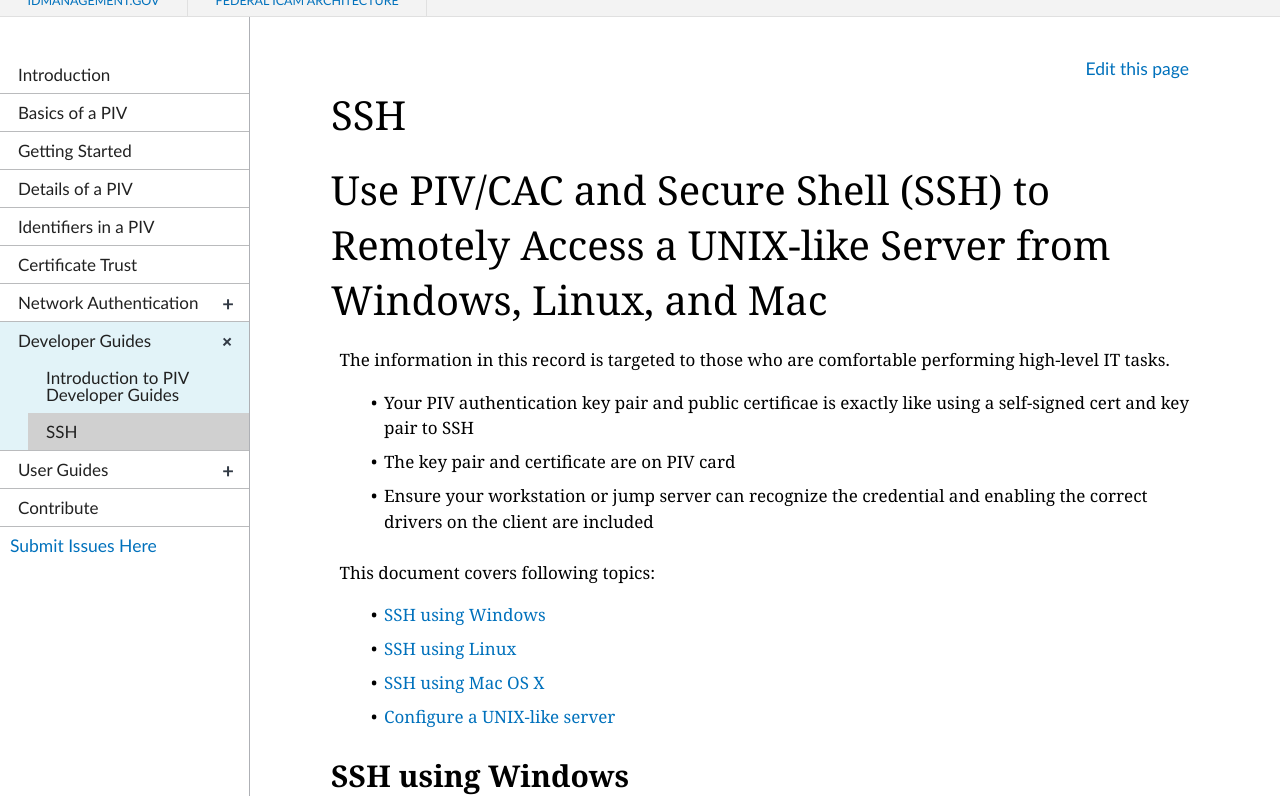
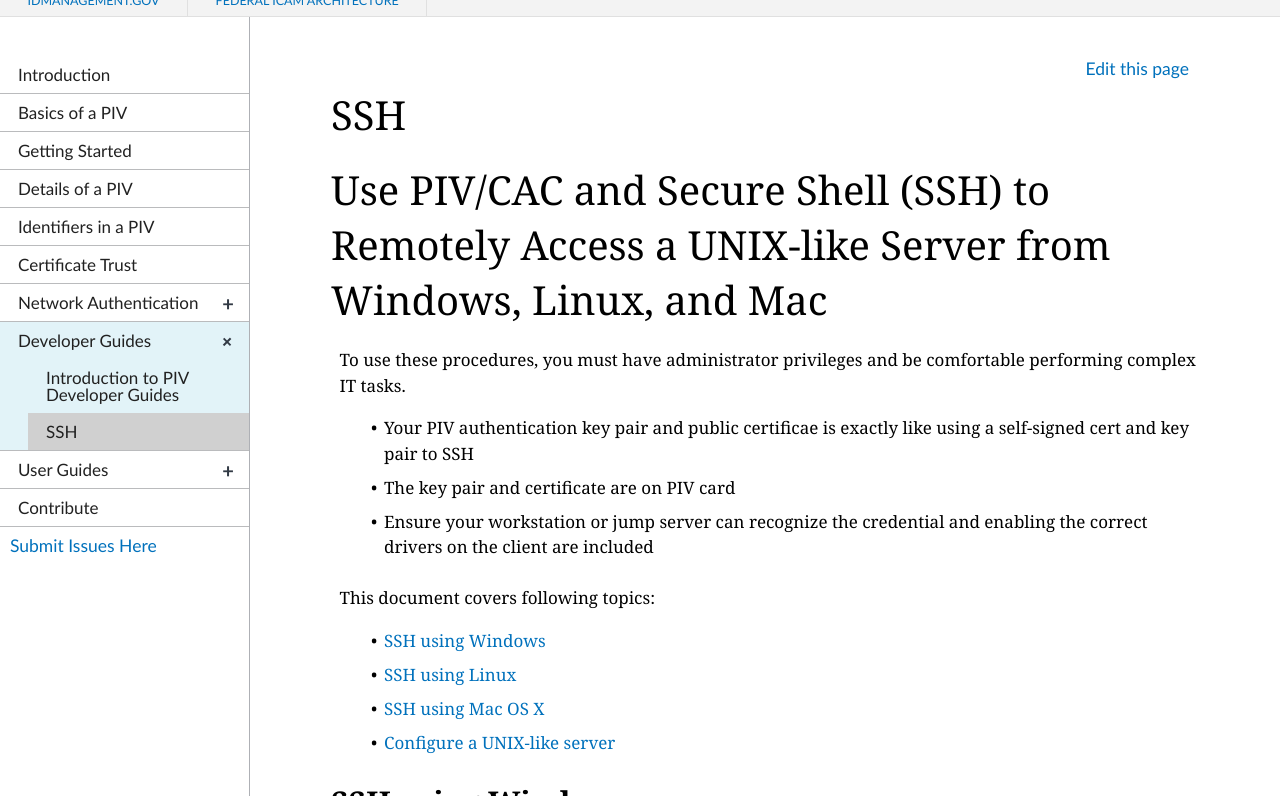
Before and after one commit to GSA/piv-guides, a Jekyll site: the page built from _devconfig/ssh.md, in a window 1280 px wide and 900 px high, cut to the strip 104-900 px from the top of the window. Built offline with Jekyll 4.4.1, drawn with Linux system fonts in a browser that asks for light colours; nearby versions of some CDN libraries.

Commit message:
Update ssh.md

```diff
--- a/_devconfig/ssh.md
+++ b/_devconfig/ssh.md
@@ -7,7 +7,8 @@ collection: devconfig
 
 # Use PIV/CAC and Secure Shell (SSH) to Remotely Access a UNIX-like Server from Windows, Linux, and Mac
 
-The information in this record is targeted to those who are comfortable performing high-level IT tasks.
+To use these procedures, you must have administrator privileges and be comfortable performing complex IT tasks.
+
   * Your PIV authentication key pair and public certificae is exactly like using a self-signed cert and key pair to SSH
   * The key pair and certificate are on PIV card
   * Ensure your workstation or jump server can recognize the credential and enabling the correct drivers on the client are included
```
